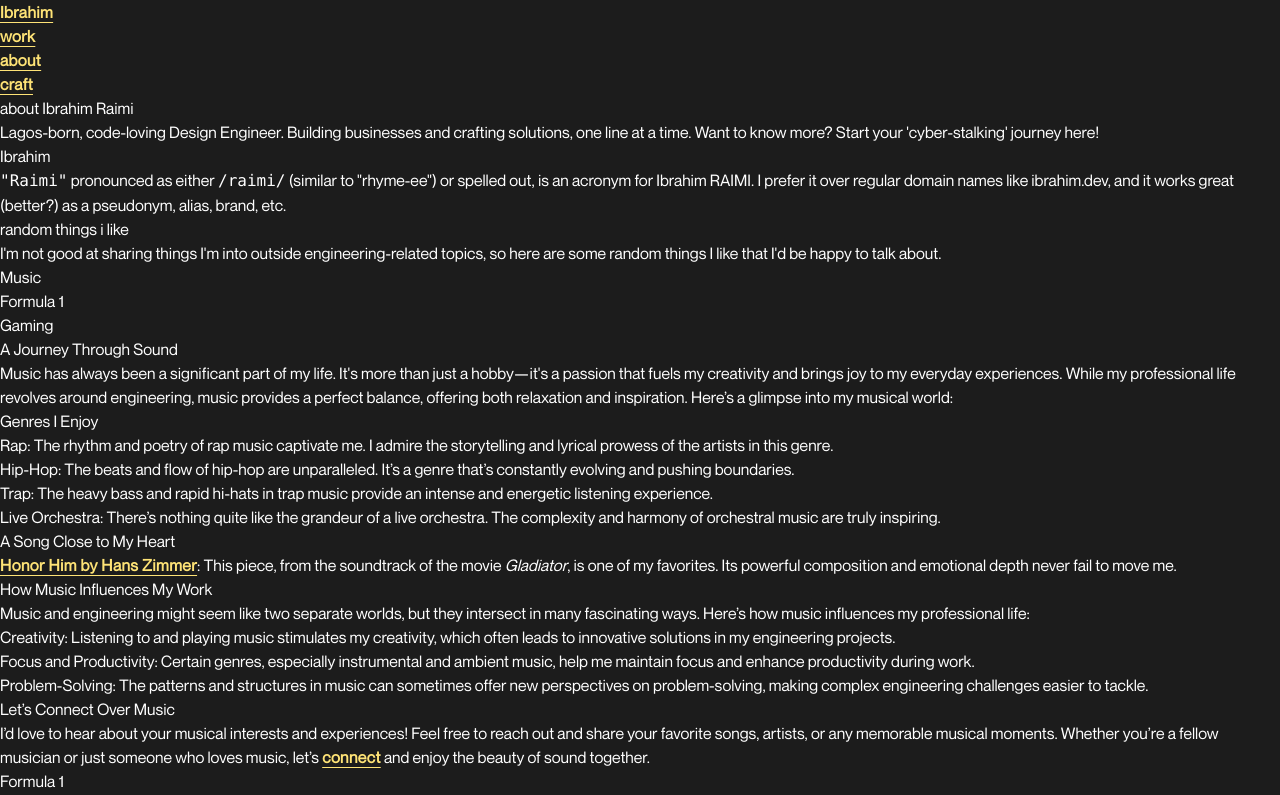
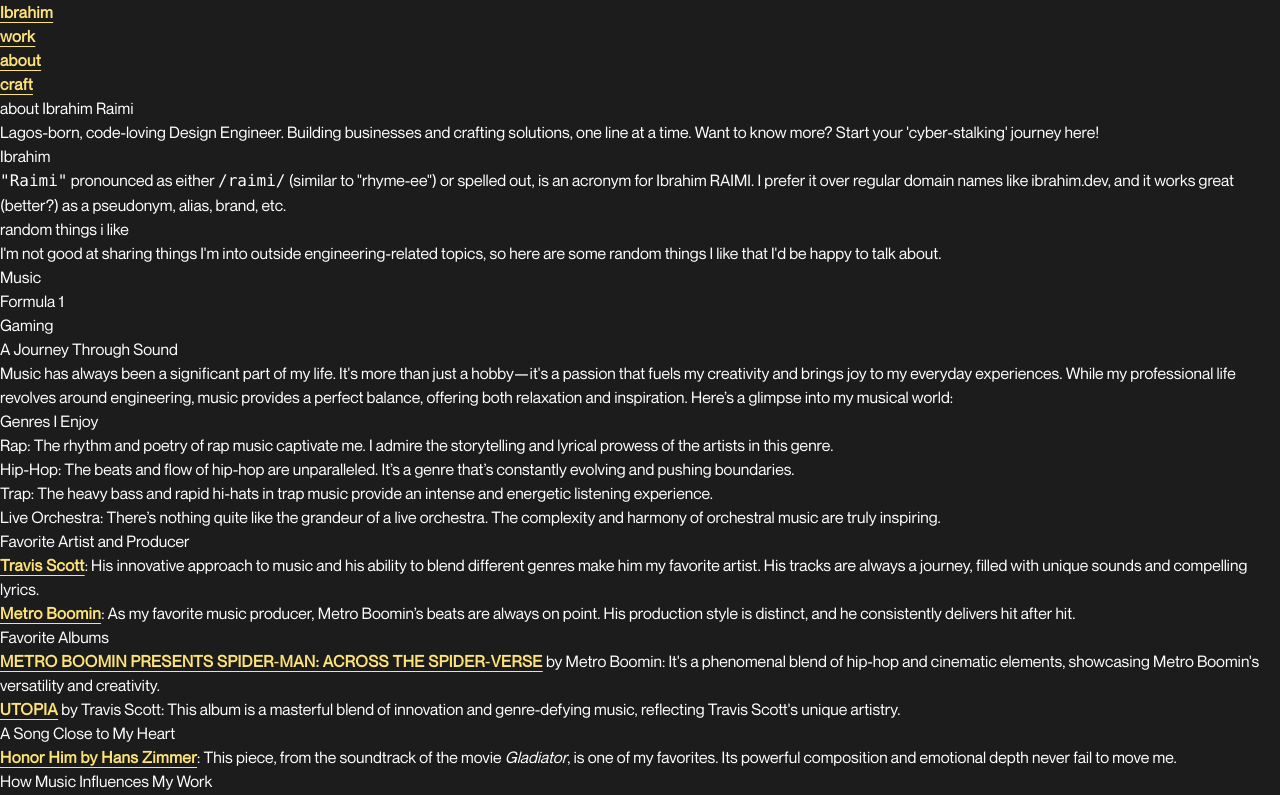
Before and after one commit to Neon-Coders/ibrahimraimi.com, a SvelteKit app: page /about in a window 1280 px wide. Shown: the top 795 px of the page. Built offline with nearby package versions, Linux system fonts and the light colour scheme.

Commit message:
add favourite albums section

```diff
--- a/src/routes/about/+page.svelte
+++ b/src/routes/about/+page.svelte
@@ -73,6 +73,42 @@
 </section>
 
 <section class="mb-8">
+	<h2 class="mb-4 text-lg">Favorite Artist and Producer</h2>
+	<ul class="mb-4 list-inside list-disc">
+		<li class="py-2">
+			<a href="https://open.spotify.com/artist/0Y5tJX1MQlPlqiwlOH1tJY" target="_blank"
+				>Travis Scott</a
+			>: His innovative approach to music and his ability to blend different genres make him my
+			favorite artist. His tracks are always a journey, filled with unique sounds and compelling
+			lyrics.
+		</li>
+		<li class="py-2">
+			<a href="https://open.spotify.com/artist/0iEtIxbK0KxaSlF7G42ZOp" target="_blank"
+				>Metro Boomin</a
+			>: As my favorite music producer, Metro Boomin’s beats are always on point. His production
+			style is distinct, and he consistently delivers hit after hit.
+		</li>
+	</ul>
+</section>
+
+<section class="mb-8">
+	<h2 class="mb-4 text-lg">Favorite Albums</h2>
+	<ul class="mb-4 list-inside list-disc">
+		<li>
+			<a href="https://open.spotify.com/album/1bwbZJ6khPJyVpOaqgKsoZ" target="_blank"
+				>METRO BOOMIN PRESENTS SPIDER‐MAN: ACROSS THE SPIDER‐VERSE</a
+			> by Metro Boomin: It's a phenomenal blend of hip-hop and cinematic elements, showcasing Metro
+			Boomin's versatility and creativity.
+		</li>
+		<li>
+			<a href="https://open.spotify.com/album/18NOKLkZETa4sWwLMIm0UZ" target="_blank">UTOPIA</a> by Travis
+			Scott: This album is a masterful blend of innovation and genre-defying music, reflecting Travis
+			Scott's unique artistry.
+		</li>
+	</ul>
+</section>
+
+<section class="mb-8">
 	<h2 class="mb-4 text-lg">A Song Close to My Heart</h2>
 	<p class="mb-4">
 		<a href="https://open.spotify.com/track/4sikZiG7dYZLcIiMlZlc32" target="_blank"
```
